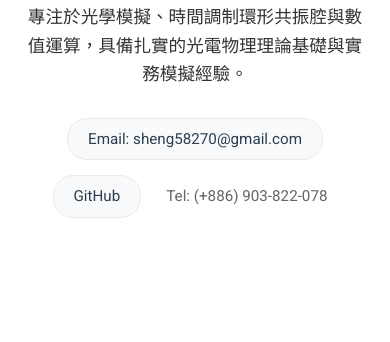
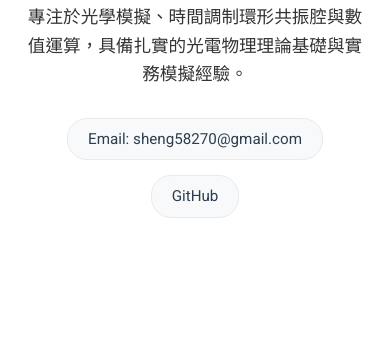
Before and after one commit to S-YFan/Personal-Website-for-ai-to-coding, a plain HTML site: page index.html in a window 390 px wide. Shown: the part 315-657 px from the top of the page. Drawn offline with Linux system fonts and the light colour scheme.

Commit message:
Update index.html
Removed private phone number, adding personal github website.

```diff
--- a/index.html
+++ b/index.html
@@ -31,8 +31,7 @@
                     <p class="summary">專注於光學模擬、時間調制環形共振腔與數值運算，具備扎實的光電物理理論基礎與實務模擬經驗。</p>
                     <div class="contact-links">
                         <a href="mailto:sheng58270@gmail.com" class="contact-btn" aria-label="Email">Email: sheng58270@gmail.com</a>
-                        <a href="https://github.com" class="contact-btn" target="_blank" rel="noopener noreferrer">GitHub</a>
-                        <span class="contact-info">Tel: (+886) 903-822-078</span>
+                        <a href="https://github.com/S-YFan" class="contact-btn" target="_blank" rel="noopener noreferrer">GitHub</a>
                     </div>
                 </header>
             </div>
```
